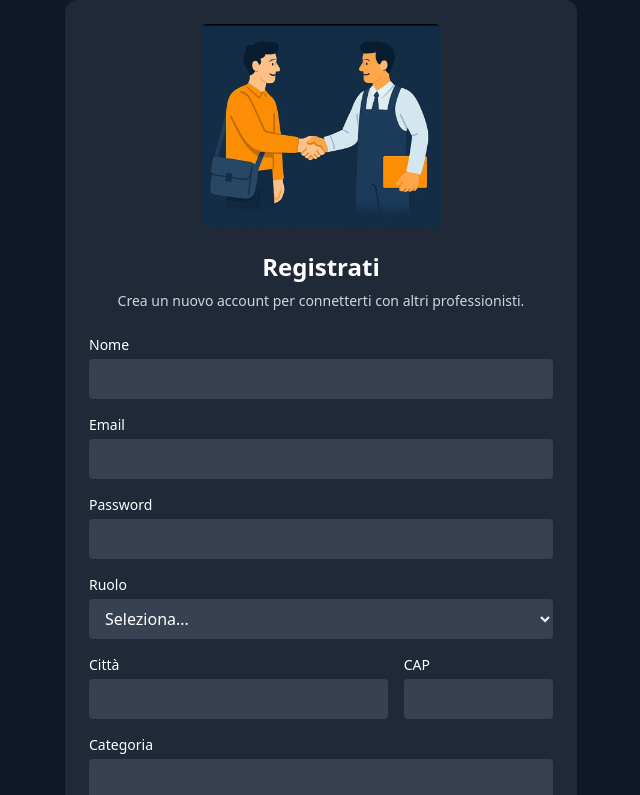
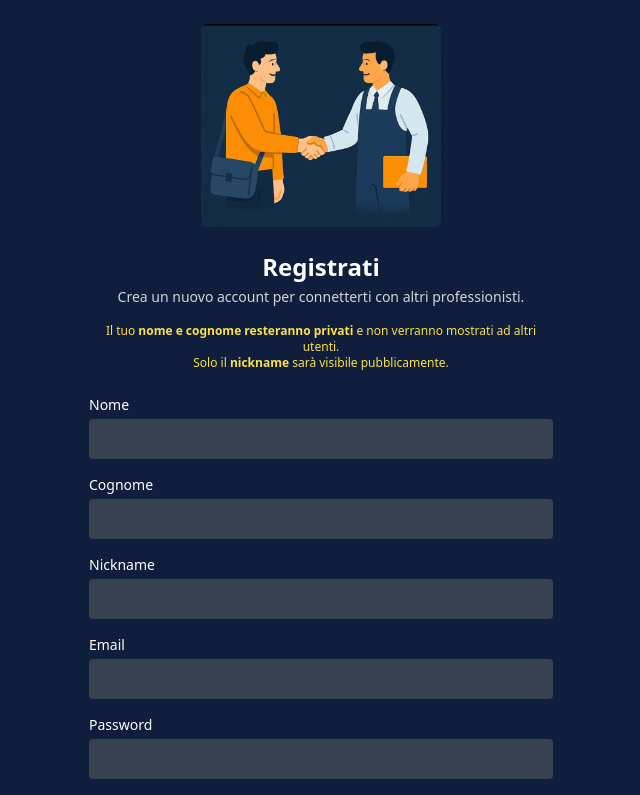
Before and after one commit to ilfrusciante/Connectiamo-website, a Next.js app: page /signup in a window 1280 px wide. Shown: the top 795 px of the page, without its empty margins (319-959 px from the left). Built offline with nearby package versions, Linux system fonts and the light colour scheme.

Commit message:
Update signup.js

```diff
--- a/pages/signup.js
+++ b/pages/signup.js
@@ -5,7 +5,9 @@ import Image from 'next/image';
 
 export default function Signup() {
   const router = useRouter();
-  const [username, setUsername] = useState('');
+  const [nome, setNome] = useState('');
+  const [cognome, setCognome] = useState('');
+  const [nickname, setNickname] = useState('');
   const [email, setEmail] = useState('');
   const [password, setPassword] = useState('');
   const [role, setRole] = useState('');
@@ -33,7 +35,9 @@ export default function Signup() {
     if (userId) {
       const { error: profileError } = await supabase.from('profiles').insert([{
         id: userId,
-        username,
+        nome,
+        cognome,
+        nickname,
         role,
         city,
         cap,
@@ -52,8 +56,8 @@ export default function Signup() {
   };
 
   return (
-    <div className="min-h-screen bg-gray-900 text-white flex items-center justify-center px-4">
-      <div className="max-w-lg w-full bg-gray-800 p-6 rounded-xl shadow-lg">
+    <div className="min-h-screen bg-[#0f1e3c] text-white flex items-center justify-center px-4">
+      <div className="max-w-lg w-full p-6">
         <div className="flex justify-center mb-6">
           <Image
             src="/images/illustration-signup.png"
@@ -64,9 +68,13 @@ export default function Signup() {
           />
         </div>
 
-        <h2 className="text-2xl font-semibold text-center mb-2">Registrati</h2>
-        <p className="text-center text-gray-300 mb-6 text-sm">
+        <h2 className="text-2xl font-semibold text-center mb-1">Registrati</h2>
+        <p className="text-center text-gray-300 text-sm mb-4">
           Crea un nuovo account per connetterti con altri professionisti.
+        </p>
+        <p className="text-xs text-yellow-300 text-center mb-6">
+          Il tuo <strong>nome e cognome resteranno privati</strong> e non verranno mostrati ad altri utenti. <br />
+          Solo il <strong>nickname</strong> sarà visibile pubblicamente.
         </p>
 
         {error && <p className="text-red-500 text-sm mb-2">{error}</p>}
@@ -74,7 +82,19 @@ export default function Signup() {
         <form onSubmit={handleSignup} className="space-y-4">
           <div>
             <label className="block text-sm mb-1">Nome</label>
-            <input type="text" value={username} onChange={(e) => setUsername(e.target.value)} required
+            <input type="text" value={nome} onChange={(e) => setNome(e.target.value)} required
+              className="w-full px-3 py-2 rounded bg-gray-700 text-white focus:ring-2 focus:ring-blue-500 outline-none" />
+          </div>
+
+          <div>
+            <label className="block text-sm mb-1">Cognome</label>
+            <input type="text" value={cognome} onChange={(e) => setCognome(e.target.value)} required
+              className="w-full px-3 py-2 rounded bg-gray-700 text-white focus:ring-2 focus:ring-blue-500 outline-none" />
+          </div>
+
+          <div>
+            <label className="block text-sm mb-1">Nickname</label>
+            <input type="text" value={nickname} onChange={(e) => setNickname(e.target.value)} required
               className="w-full px-3 py-2 rounded bg-gray-700 text-white focus:ring-2 focus:ring-blue-500 outline-none" />
           </div>
 
```
